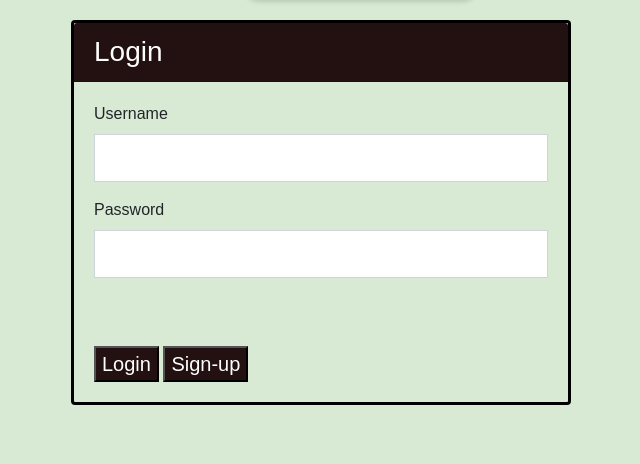
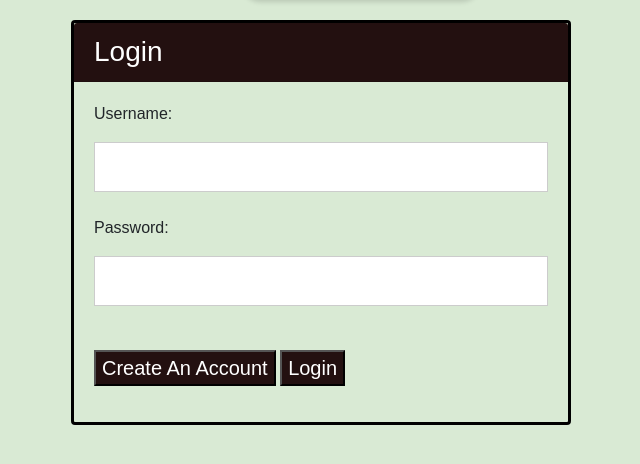
Before and after one commit to arti-karnik/Technology---Stop-And-Blog, a Node server app: page /login in a window 1280 px wide. Shown: the part 98-562 px from the top of the page, without its empty margins (319-959 px from the left). Run offline with Node 20, Linux system fonts and the light colour scheme; some libraries are stand-ins or nearby versions.

Commit message:
show login/sign-up page on button click with route

```diff
--- /dev/null
+++ b/controller/homeRoutes.js
@@ -0,0 +1,20 @@
+const router = require('express').Router();
+
+router.get('/', async (req, res) => {
+    res.render('homepage');
+});
+
+router.get('/signUp', (req, res) => {
+    console.log("sign up pahe");
+    res.render('signUpPage');
+});
+
+router.get('/login', (req, res) => {
+  res.render('loginPage');
+});
+
+router.get('/authorised', (req, res) => {
+    res.render('Dashboard');
+});
+
+module.exports = router;
--- /dev/null
+++ b/controller/index.js
@@ -0,0 +1,6 @@
+const router = require('express').Router();
+const homeRoutes = require('./homeRoutes');
+
+router.use('/', homeRoutes);
+
+module.exports = router;
--- a/public/css/stylesheet.css
+++ b/public/css/stylesheet.css
@@ -70,11 +70,12 @@ body {
   .card-posted-date {
     float: right;
   }
-  .button {
+  .button  {
     background-color: #231010;
     color: white;
     font-size: 20px;
     margin-top: 20px;
+    text-decoration: none;
   }
   .button-text {
     margin: 25px;
@@ -99,3 +100,16 @@ body {
     border-radius: 15px;
     font-family: 'Trebuchet MS', 'Lucida Sans Unicode', 'Lucida Grande', 'Lucida Sans', Arial, sans-serif;
   }
+  a:hover {
+    text-decoration: none;
+    color: white;
+  }
+
+  input[type=text], input[type=password] {
+    width: 100%;
+    padding: 12px 20px;
+    margin: 8px 0;
+    display: inline-block;
+    border: 1px solid #ccc;
+    box-sizing: border-box;
+  }
--- a/public/js/login.js
+++ b/public/js/login.js
@@ -1,27 +1,18 @@
-const loginFormHandler = async (event) => {
-  // Stop the browser from submitting the form so we can do so with JavaScript
-  event.preventDefault();
+var loginForm = document.getElementById("form-login");
+var signUpForm = document.getElementById("form-sign-up");
 
-  // Gather the data from the form elements on the page
-  const email = document.querySelector('#email-login').value.trim();
-  const password = document.querySelector('#password-login').value.trim();
+    const loginFormHandler = async (event) => {
+        alert("login clicked");
+        loginForm.style.visibility= "hidden";
+        signupForm.style.visibility= "hidden";
+    };
+    const signupFormHandler = async (event) => {
+        alert("sign up clicked");
+        loginForm.style.visibility= "hidden";
+        signupForm.style.visibility= "hidden";
+    };
 
-  if (email && password) {
-    // Send the e-mail and password to the server
-    const response = await fetch('/api/users/login', {
-      method: 'POST',
-      body: JSON.stringify({ email, password }),
-      headers: { 'Content-Type': 'application/json' },
-    });
-
-    if (response.ok) {
-      document.location.replace('/');
-    } else {
-      alert('Failed to log in');
-    }
-  }
-};
-
-document
-  .querySelector('.login-form')
-  .addEventListener('submit', loginFormHandler);
+document.querySelector('.login-button').addEventListener('click', loginFormHandler);
+document.querySelector('.signup-button').addEventListener('click', signupFormHandler);
+document.querySelector('.already-have-account-button').addEventListener('click', showLoginForm);
+document.querySelector('.create-account-button').addEventListener('click', showSignUpForm);
--- a/server.js
+++ b/server.js
@@ -1,6 +1,9 @@
 const express = require('express');
 const app = express();
 const port = 3011;
+const routes = require('./controller');
+const path = require('path');
+
 //Loads the handlebars module
 const handlebars = require('express-handlebars');
 //Sets our app to use the handlebars engine
@@ -13,7 +16,7 @@ app.engine('handlebars', handlebars({
 app.set('view engine', 'handlebars');
 
 app.use(express.static('public'))
-
+/*
 app.get('/', (req, res) => {
   res.render('homePage');
 });
@@ -25,6 +28,13 @@ app.get('/login', (req, res) => {
 });
 app.get('/newPost', (req, res) => {
   res.render('Post');
-});
+});*/
+app.use(express.json());
+app.use(express.urlencoded({ extended: true }));
+app.use(express.static(path.join(__dirname, 'public')));
+
+
+app.use(routes);
+
 
 app.listen(port, () => console.log(`App listening to port ${port}`));
--- a/views/layout/main.handlebars
+++ b/views/layout/main.handlebars
@@ -19,10 +19,10 @@
                         <a class="nav-link pl-0" href="#">Home <span class="sr-only">Home</span></a>
                     </li>
                     <li class="nav-item">
-                        <a class="nav-link" href="#">Dashboard</a>
+                        <a class="nav-link" href="/authorised">Dashboard</a>
                     </li>
                     <li class="nav-item">
-                        <a class="nav-link" href="login.html">Login</a>
+                        <a class="nav-link" href="/login">Login</a>
                     </li>
                     <li class="nav-item">
                         <a class="nav-link" href="#">Logoutff</a>
--- a/views/loginPage.handlebars
+++ b/views/loginPage.handlebars
@@ -9,32 +9,28 @@
               <h3 class="mb-0">Login</h3>
             </div>
             <div class="card-body">
-                            <form class="form" role="form" autocomplete="off" id="formLogin" novalidate="" method="POST">
+              <form class="form" id="form-login">
                 <div class="form-group">
-                                    <label for="uname1">Username</label>
-                                    <input type="text" class="form-control form-control-lg rounded-0" name="uname1" id="uname1" required="">
-                                    <div class="invalid-feedback">Oops, you missed this one.</div>
+                  <label for="email-login">Username: </label>
+                  <input class="form-input" type="text" id="email-login" />
                 </div>
                 <div class="form-group">
-                                    <label>Password</label>
-                                    <input type="password" class="form-control form-control-lg rounded-0" id="pwd1" required="" autocomplete="new-password">
-                                    <div class="invalid-feedback">Enter your password too!</div>
+                  <label for="password-login">Password: </label>
+                  <input class="form-input" type="password" id="password-login" />
                 </div>
-                                <div>
-                                    <label class="custom-control custom-checkbox">
-                                        <input type="checkbox" class="custom-control-input">
-                                        <span class="custom-control-indicator"></span>
-                                    </label>
+                <div class="form-group">
+                  <button class="button">
+                    <a class="create-account-button button" href="/signUp">Create An Account</a>
+                  </button>
+                  <button class="login-button button" type="submit">Login</button>
                 </div>
-                                <input type="button" class="button text-left" onClick="location.href='Dashboard.html'" value="Login">
-                                <input type="button" class="button text-right" onClick="location.href='Dashboard.html'" value="Sign-up">
               </form>
             </div>
           </div>
         </div>
       </div>
-            <!--/row-->
-
     </div>
   </div>
 </div>
+
+<script src="../js/login.js"></script>
```
Also changed, not shown: public/js/logout.js (deleted, +0 -16 lines), public/server.js (deleted, +0 -41 lines), views/signUpPage.handlebars (added, +39 -0 lines), 1 other file. Lines whose indentation alone changed are shown as unchanged.
